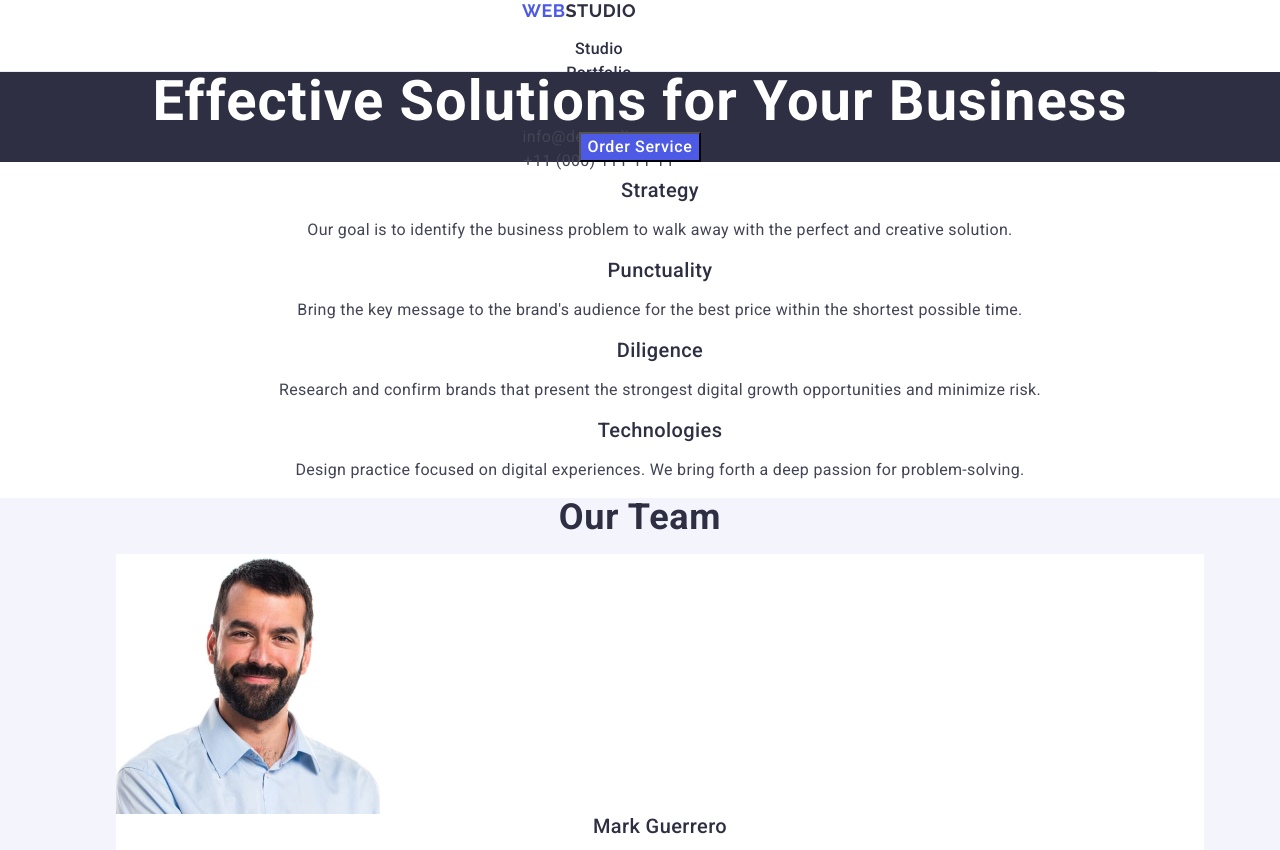
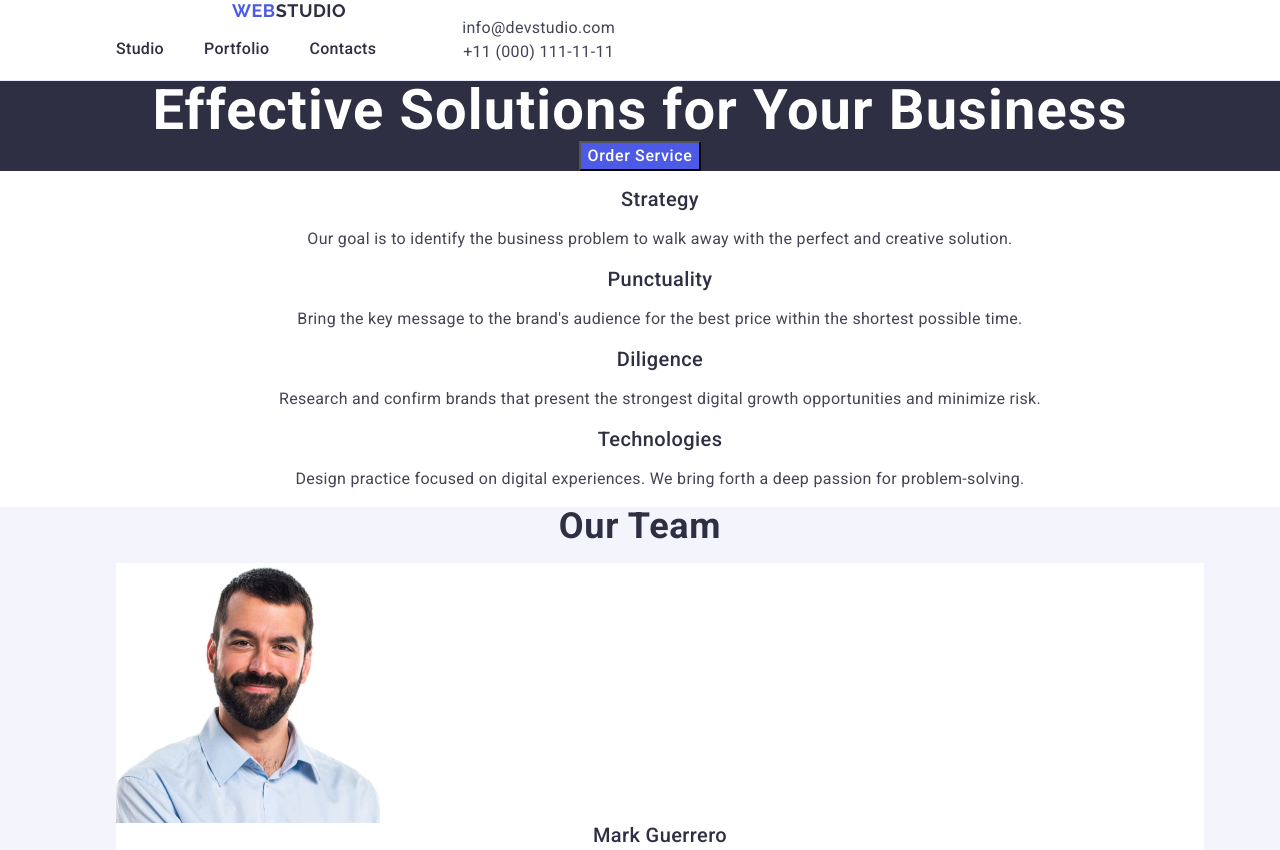
Before and after one commit to NatalinaMatioshko/goit-markup-hw-03, a plain HTML site: page index.html in a window 1280 px wide. Shown: the top 850 px of the page. Drawn offline with nearby package versions, Linux system fonts and the light colour scheme.

Commit message:
add initial files

```diff
--- a/css/styles.css
+++ b/css/styles.css
@@ -34,20 +34,24 @@ img {
   max-width: 100%;
 }
 /*========== NAVIGATION =========*/
-header {
+.hat-head {
   display: flex;
   border-bottom: 1px solid #e7e9fc;
-  width: 1158px;
-  height: 72px;
+  align-items: center;
 }
 .container {
   width: 1158px;
   padding: 0 15px;
   margin: 0 auto;
 }
-.page-navigation {
-  margin: 0;
+
+.hat-head .container {
+  width: 1158px;
+  margin: 0 auto;
+  padding: 0 15px;
+  display: flex;
 }
+
 .logo {
   font-family: "Raleway", sans-serif;
   font-weight: 700;
@@ -56,6 +60,7 @@ header {
   letter-spacing: 0.03em;
   text-transform: uppercase;
   color: #4d5ae5;
+  margin: 24px 76px 24px 156px;
 }
 .accent {
   color: #2e2f42;
@@ -66,10 +71,13 @@ header {
   line-height: 1.5;
   letter-spacing: 0.02em;
   color: #2e2f42;
+  display: flex;
+  align-items: center;
+  justify-content: flex-start;
+  flex-direction: row;
+  gap: 40px;
 }
-.menu-item {
-  margin: 0;
-}
+
 .menu-link {
   color: #2e2f42;
 }
@@ -95,7 +103,7 @@ header {
 .cont-link:focus {
   color: #404bbf;
 }
-
+/* !!!!!!!!!!!!!!!!! */
 .page-navigation .contacts {
   display: flex;
   margin: 0;
@@ -104,6 +112,7 @@ header {
   flex-direction: row;
 }
 /* ============ MAIN ============*/
+
 /* ======= HERO SECTION ========*/
 .section-hero {
   background: #2e2f42;
```
